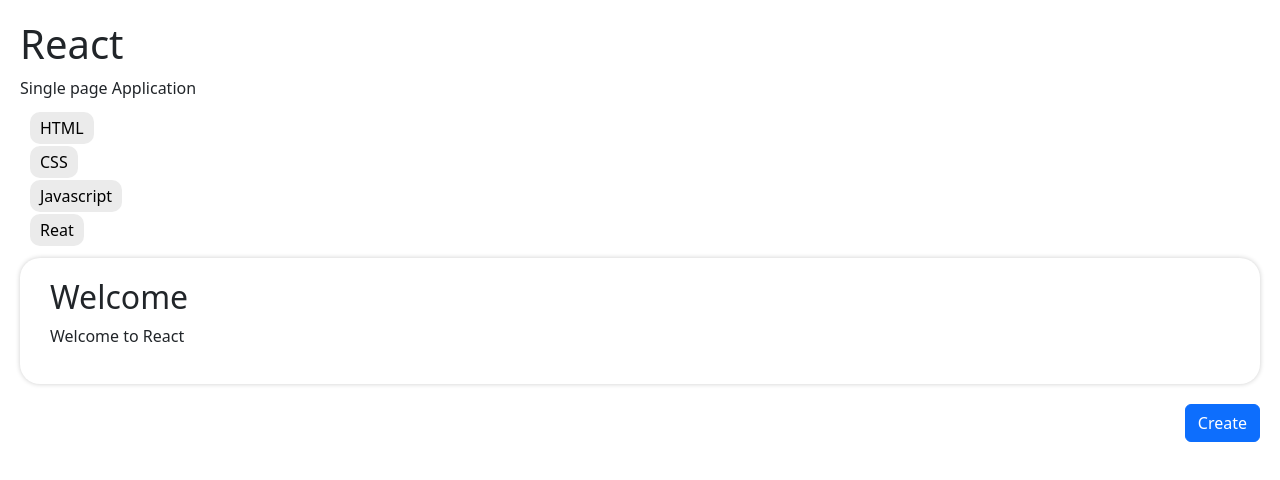
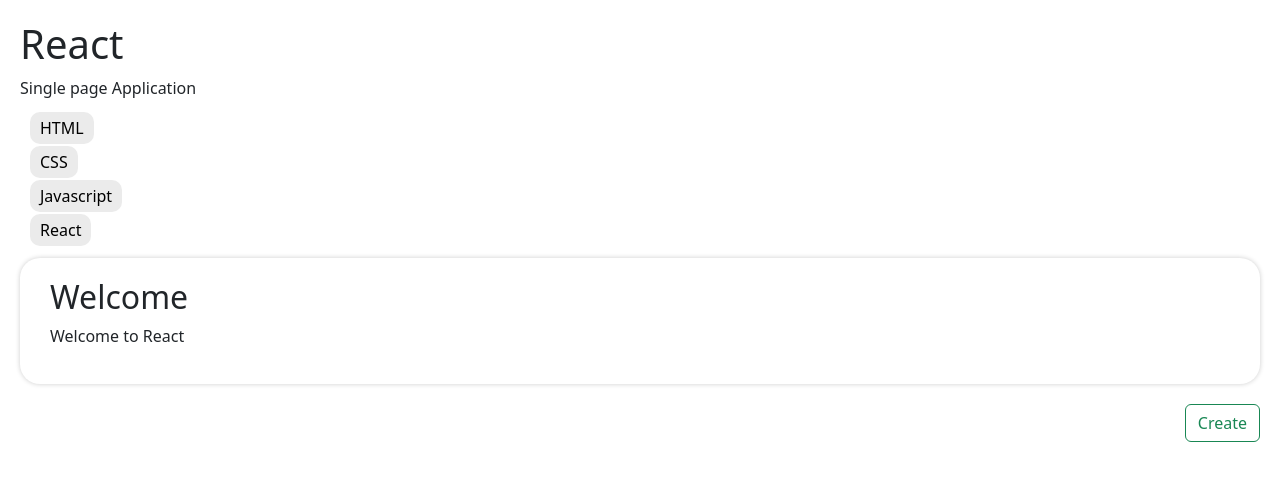
Before and after one commit to YUNA9627/App, a React (Create React App) app: page / in a window 1280 px wide. Shown: the top 480 px of the page. Built offline with nearby package versions, Linux system fonts and the light colour scheme.

Commit message:
edit app

```diff
--- a/src/App.js
+++ b/src/App.js
@@ -1,13 +1,14 @@
 import './App.css';
+
 import Myheader from './components/Myheader';
 import Nav from './components/Nav';
 import Article from './components/Article';
 import CreateArticle from './components/createArticle';
 import UpdateArticle from './components/UpdateArticle';
-import React, { Component } from 'react'
 import 'bootstrap/dist/css/bootstrap.min.css';
 import Button from 'react-bootstrap/Button';
 
+import React, { Component } from 'react'
 
 class App extends Component {
   constructor(props) {
@@ -17,101 +18,104 @@
       mode:'welcome',
       selected_id: 0,
 
-      subject:{title :'React',desc:'Single page Application'},
-      welcome:{title :'Welcome',desc:'Welcome to React'},
+      subject:{
+        title :'React',
+        desc: 'Single page Application'
+      },
+      welcome:{
+        title :'Welcome',
+        desc: 'Welcome to React'
+      },
       menus:[
         {id:1, title:'HTML', desc:'Hypertext Markup Language'},
         {id:2, title:'CSS', desc:'CSS for design'},
-        {id:3, title:'Javascript', desc:'Javascript for interaction'},
-        {id:4, title:'Reat', desc:'Single Page Application'}
+        {id:3, title:'Javascript', desc:'JAVASCRIPT for interaction'},
+        {id:4, title:'React', desc:'Single Page Application'}
       ]
     };
   }
+
   getReadArticle(){
     const idx = this.state.menus.findIndex(item=> item.id === this.state.selected_id);
     let data = this.state.menus[idx];
-    console.log(data);
     return data;
   }
+
   getArticles(){
     let _article = null;
     if(this.state.mode === 'welcome'){
       let _data = this.state.welcome;
       _article = <Article data={_data} mode={this.state.mode}></Article>;
-    } else if(this.state.mode === 'read'){
-
-      let _data = this.getReadArticle();
+    }else if(this.state.mode === 'read'){
+      let _data = this.getReadArticle(); // data라는 객체를 만듦
 
       _article = <Article data={_data} onChangePage={(_mode)=>{
         this.setState({
           mode:_mode
         })
       }}></Article>;
-    } else if(this.state.mode === 'create'){
+    }else if(this.state.mode === 'create'){
       _article = <CreateArticle onsubmit={(_title, _desc)=>{
-        // this.max_menu_id = this.max_menu_id + 1;
         this.max_menu_id += 1;
-
         // this.state.menus.push(
         //   {id:this.max_menu_id, title:_title, desc:_desc}
         // )
-
-        //let _menus = this.state.menus.concat({id:this.max_menu_id, title:_title, desc:_desc});
-
+        // let _menus = this.state.menus.concat({id:this.max_menu_id, title:_title, desc:_desc});
         // let _menus = Array.from(this.state.menus);
-
         // _menus.push(
-        //      {id:this.max_menu_id, title:_title, desc:_desc}
-        // )
-        let _menus =[...this.state.menus, {id:this.max_menu_id, title:_title, desc:_desc}];
-
+        //   {id:this.max_menu_id, title:_title, desc:_desc}
+        // ) 3가지 방법
+        let _menus = [...this.state.menus, {id:this.max_menu_id, title:_title, desc:_desc}];
         this.setState({
           menus:_menus
-        });
+        })
       }}></CreateArticle>;
-    } else if(this.state.mode === 'modify'){
-
-      let _data = this.getReadArticle();
+    }else if(this.state.mode === 'modify'){
+      let _data = this.getReadArticle(); // data라는 객체를 만듦
 
       _article = <UpdateArticle data={_data} onsubmit={(_title, _desc)=>{
-
         let _menus = [...this.state.menus];
         const idx = this.state.menus.findIndex(item=> item.id === this.state.selected_id);
-        _menus[idx] = {id:this.state.selected_id, title:_title, desc:_desc} //값 수정
+        _menus[idx] = {id:this.state.selected_id, title:_title, desc:_desc} // 해당 값 수정
         this.setState({
           menus:_menus,
           mode:'read'
         })
       }}></UpdateArticle>;
-    } else if(this.state.mode === 'delete'){
+    }else if(this.state.mode === 'delete'){
+      /*
+        기존 메뉴를 복사해서 복사본 _menus를 생성하고
+        삭제하고자 하는 번호번째 값을 제거
+        제거된 메뉴를 menus에 할당
+      */
+
       if(window.confirm('정말 삭제할까요?')){
         let _menus = [...this.state.menus];
-        let id = this.state.menus.findIndex(item=> item.id === this.state.selected_id);
-        _menus.splice(id,1)
+        const id = this.state.menus.findIndex(item=> item.id === this.state.selected_id);
+        _menus.splice(id, 1);
 
         this.setState({
           menus:_menus,
           mode:'welcome',
           selected_id:0
         });
-        alert('삭제했습니다.')
+        alert('삭제 완료되었습니다.');
       } else {
-        alert('취소했습니다.');
+        alert('취소 완료되었습니다.');
         this.setState({
           mode:'welcome',
           selected_id:0
-        });
-      }
-    }
-    return _article;
+        })
       }
 
+    }
+    return _article; // return 문을 사용하면, 메서드의 결과가 명확해짐
+  }
 
   render() {
-    console.log('APP render');
+    console.log('App render');
 
     return (
-
       <div className="App">
         <Myheader
         title={this.state.subject.title}
@@ -135,20 +139,22 @@
          onChangePage={(id)=>{
           this.setState({
             mode:'read',
-                selected_id:id
+            selected_id: id
           })
          }}
          ></Nav>
         {this.getArticles()}
         <div className="d-flex justify-content-end">
-            <Button variant="primary" onClick={()=>{
+          <Button
+           variant="outline-success"
+           onClick={()=>{
             this.setState({
               mode:'create'
             })
-            }}>Create</Button>
+           }}
+           >Create</Button>
         </div>
       </div>
-
     )
   }
 }
```
Lines whose indentation alone changed are shown as unchanged.
